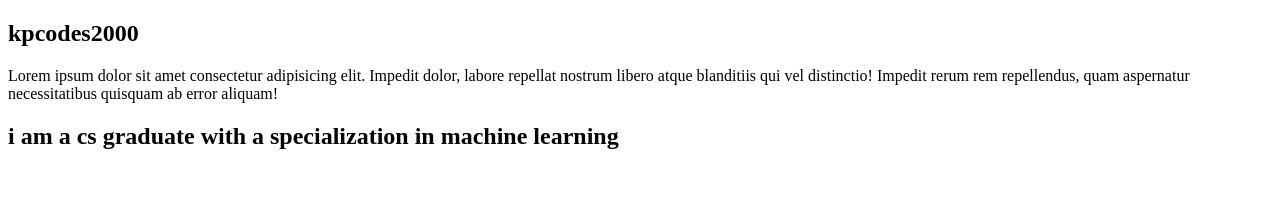
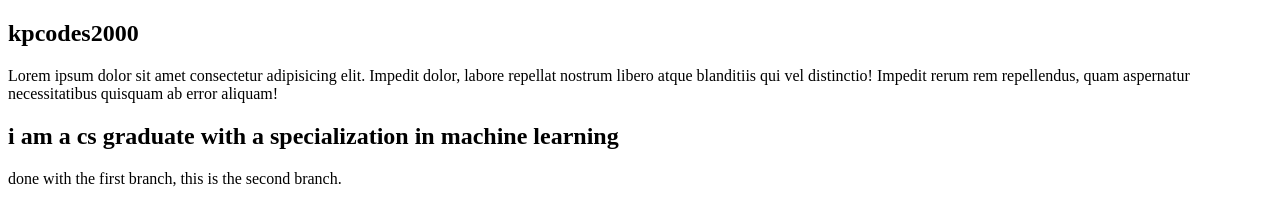
Before and after one commit to coderkrishna/portfolio, a plain HTML site: page index.html in a window 1280 px wide. Drawn offline with Linux system fonts and the light colour scheme.

Commit message:
Update index.html

```diff
--- a/index.html
+++ b/index.html
@@ -11,6 +11,8 @@
         <p>Lorem ipsum dolor sit amet consectetur adipisicing elit. Impedit dolor, labore repellat nostrum libero atque blanditiis qui vel distinctio! Impedit rerum rem repellendus, quam aspernatur necessitatibus quisquam ab error aliquam!
         </p>
         <h1>i am a cs graduate with a specialization in machine learning</h1>
+        <p> done with the first branch, this is the second branch.
+        </p>
     </section>
 </body>
 </html>
```
